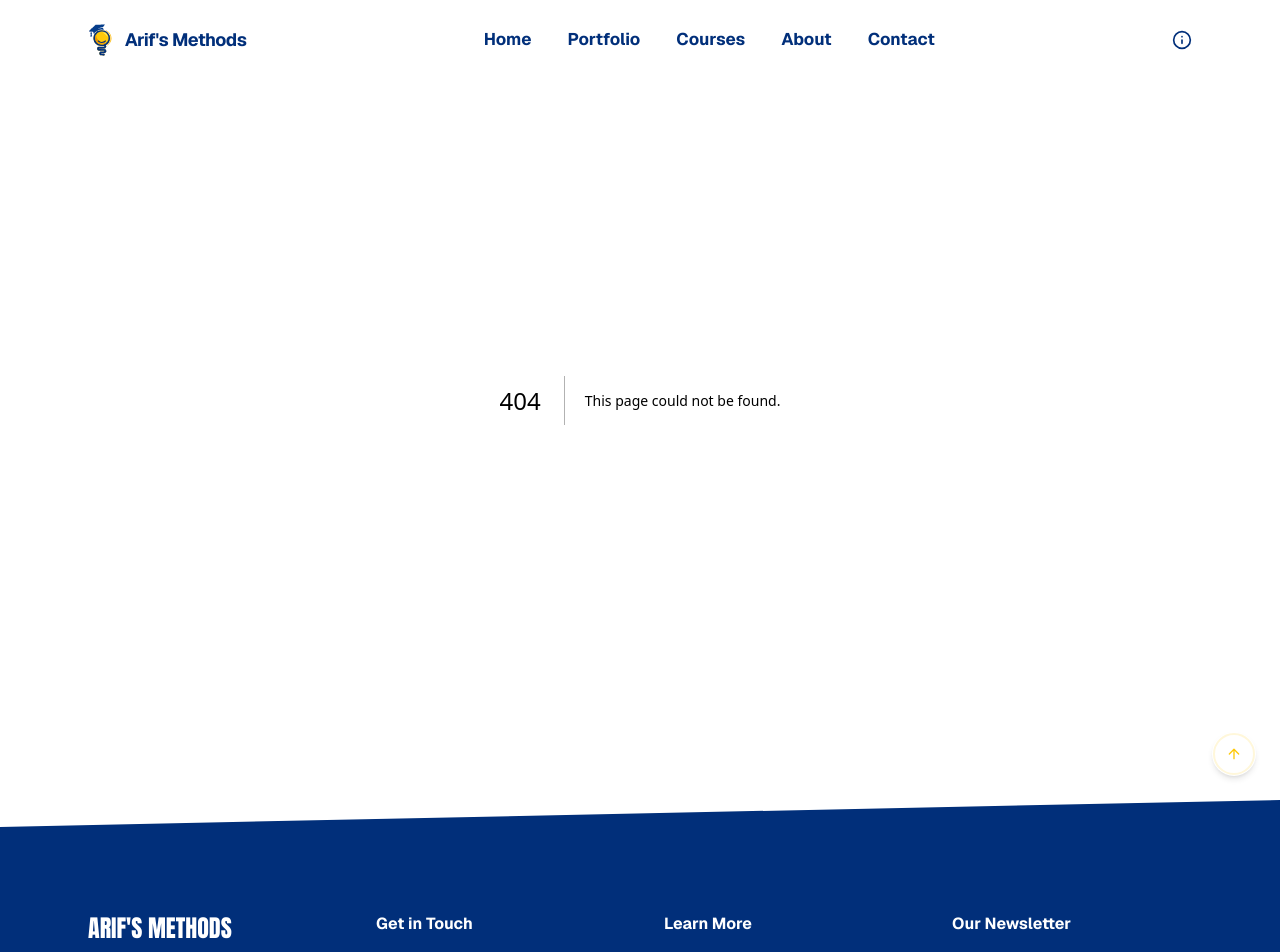
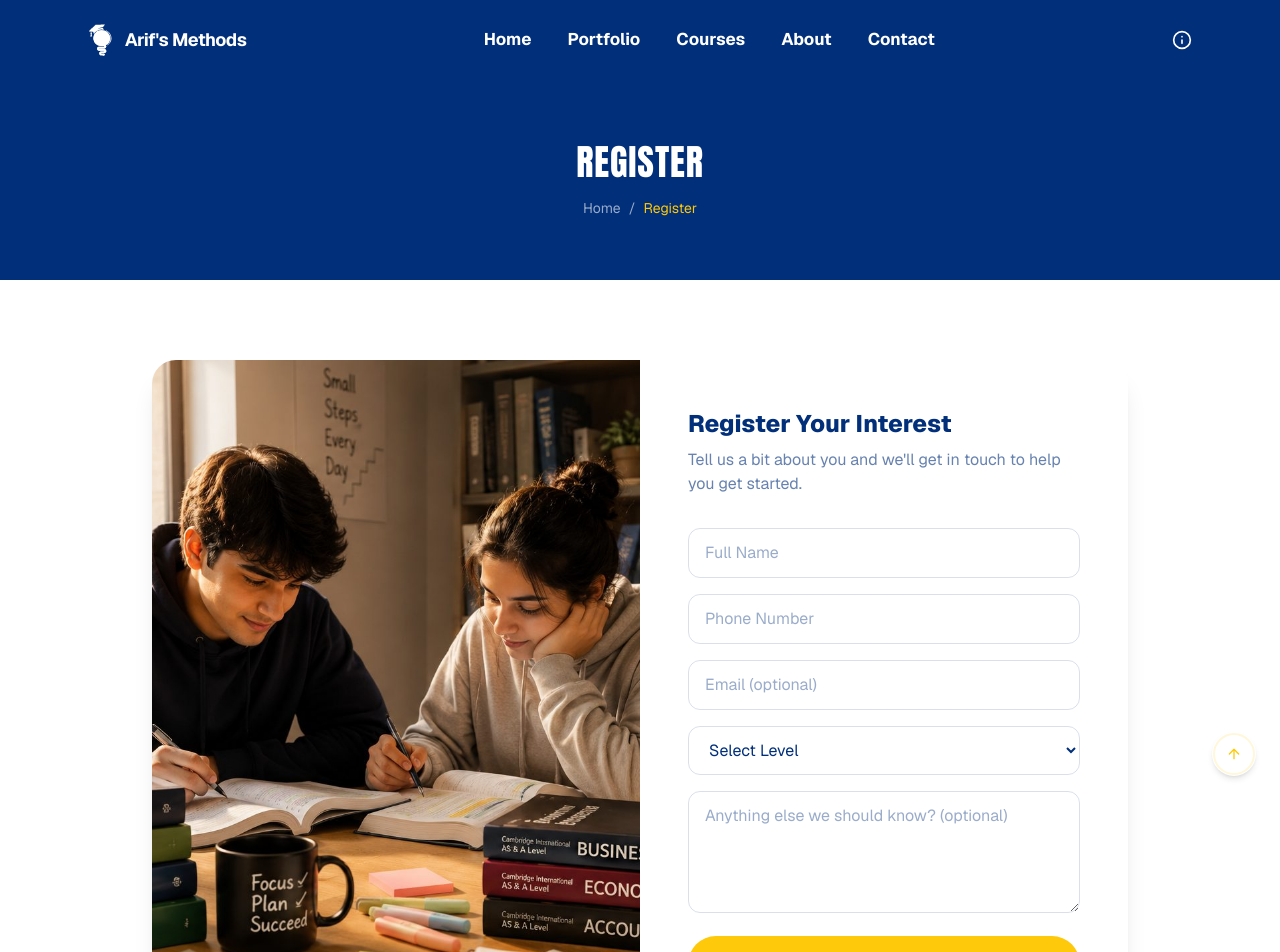
Before and after one commit to saahil004/Arifs-methods-Next-js, a Next.js app: page /register in a window 1280 px wide. Before the commit this address had no page. Shown: the top 952 px of the page. Built offline with nearby package versions, Linux system fonts and the light colour scheme.

Commit message:
loading and 404 added

```diff
--- a/src/app/layout.tsx
+++ b/src/app/layout.tsx
@@ -4,6 +4,7 @@ import "./globals.css";
 import Header from "@/components/layout/header";
 import Footer from "@/components/layout/footer";
 import ScrollToTop from "@/components/layout/scroll-to-top";
+import RouteTransition from "@/components/layout/route-transition";
 import { HeaderThemeProvider } from "@/components/layout/header-theme";
 import { siteConfig } from "@/lib/site-config";
 
@@ -84,6 +85,7 @@ export default function RootLayout({ children }: LayoutProps<"/">) {
         </HeaderThemeProvider>
         <Footer />
         <ScrollToTop />
+        <RouteTransition />
       </body>
     </html>
   );
--- /dev/null
+++ b/src/app/not-found.tsx
@@ -0,0 +1,25 @@
+import type { Metadata } from "next";
+import Link from "next/link";
+
+export const metadata: Metadata = {
+  title: "Page Not Found",
+};
+
+export default function NotFound() {
+  return (
+    <main className="flex min-h-[70vh] flex-col items-center px-6 pt-40 pb-24 text-center">
+      <img src="/logo-icon.svg" alt="" className="h-16 w-16" />
+      <p className="font-display mt-6 text-7xl text-amber sm:text-8xl">404</p>
+      <h1 className="mt-4 text-2xl font-extrabold text-navy sm:text-3xl">Page Not Found</h1>
+      <p className="mt-3 max-w-md text-navy/60">
+        The page you&apos;re looking for doesn&apos;t exist or may have been moved.
+      </p>
+      <Link
+        href="/"
+        className="mt-8 inline-block rounded-full bg-amber px-8 py-4 font-bold text-navy transition-transform duration-200 hover:scale-105 hover:bg-amber/90 active:scale-95"
+      >
+        Back to Home
+      </Link>
+    </main>
+  );
+}
--- /dev/null
+++ b/src/app/register/page.tsx
@@ -0,0 +1,41 @@
+import type { Metadata } from "next";
+import Image from "next/image";
+import PageBanner from "@/components/ui/page-banner";
+import RegisterForm from "./register-form";
+
+export const metadata: Metadata = {
+  title: "Register",
+  description: "Register your interest in Arif's Methods and we'll get in touch with you.",
+};
+
+export default function RegisterPage() {
+  return (
+    <main>
+      <PageBanner title="Register" breadcrumb={[{ label: "Home", href: "/" }, { label: "Register" }]} />
+
+      <section className="mx-auto max-w-5xl px-6 py-20">
+        <div className="grid overflow-hidden rounded-3xl shadow-xl lg:grid-cols-2">
+          <div className="relative hidden min-h-[420px] lg:block">
+            <Image
+              src="/register.jpg"
+              alt="Two students studying together with O & A Level books"
+              fill
+              priority
+              sizes="(min-width: 1024px) 50vw, 0px"
+              className="object-cover"
+            />
+          </div>
+
+          <div className="bg-white p-8 sm:p-12">
+            <h2 className="text-2xl font-extrabold text-navy">Register Your Interest</h2>
+            <p className="mt-2 text-navy/60">
+              Tell us a bit about you and we&apos;ll get in touch to help you get started.
+            </p>
+
+            <RegisterForm />
+          </div>
+        </div>
+      </section>
+    </main>
+  );
+}
--- /dev/null
+++ b/src/app/register/register-form.tsx
@@ -0,0 +1,34 @@
+"use client";
+
+const inputClasses =
+  "w-full rounded-xl border border-navy/15 px-4 py-3 text-navy placeholder:text-navy/40 focus:border-amber focus:outline-none";
+
+export default function RegisterForm() {
+  return (
+    <form className="mt-8 space-y-4" onSubmit={(e) => e.preventDefault()}>
+      <input type="text" name="name" required placeholder="Full Name" className={inputClasses} />
+      <input type="tel" name="phone" required placeholder="Phone Number" className={inputClasses} />
+      <input type="email" name="email" placeholder="Email (optional)" className={inputClasses} />
+      <select name="level" required defaultValue="" className={inputClasses}>
+        <option value="" disabled>
+          Select Level
+        </option>
+        <option value="o-level">O Level</option>
+        <option value="a-level">A Level</option>
+      </select>
+      <textarea
+        name="message"
+        rows={4}
+        placeholder="Anything else we should know? (optional)"
+        className={inputClasses}
+      />
+
+      <button
+        type="submit"
+        className="w-full rounded-full bg-amber px-8 py-4 font-bold text-navy transition-transform duration-200 hover:scale-[1.02] hover:bg-amber/90 active:scale-95"
+      >
+        Register Now
+      </button>
+    </form>
+  );
+}
--- /dev/null
+++ b/src/components/layout/route-transition.tsx
@@ -0,0 +1,94 @@
+"use client";
+
+import { useEffect, useRef, useState } from "react";
+import { usePathname } from "next/navigation";
+import { motion, AnimatePresence } from "framer-motion";
+
+const MIN_VISIBLE_MS = 500;
+
+export default function RouteTransition() {
+  const pathname = usePathname();
+  const [isNavigating, setIsNavigating] = useState(false);
+  const shownAtRef = useRef<number | null>(null);
+  const isNavigatingRef = useRef(false);
+  const hideTimerRef = useRef<ReturnType<typeof setTimeout> | null>(null);
+
+  useEffect(() => {
+    function handleClick(e: MouseEvent) {
+      if (e.defaultPrevented || e.button !== 0 || e.metaKey || e.ctrlKey || e.shiftKey || e.altKey) return;
+      const anchor = (e.target as HTMLElement)?.closest("a");
+      if (!anchor) return;
+      if (anchor.target && anchor.target !== "_self") return;
+      const href = anchor.getAttribute("href");
+      if (!href || href.startsWith("#") || href.startsWith("mailto:") || href.startsWith("tel:")) return;
+
+      let url: URL;
+      try {
+        url = new URL(href, window.location.href);
+      } catch {
+        return;
+      }
+      if (url.origin !== window.location.origin) return;
+      if (url.pathname === window.location.pathname) return;
+
+      shownAtRef.current = Date.now();
+      isNavigatingRef.current = true;
+      setIsNavigating(true);
+    }
+
+    document.addEventListener("click", handleClick, { capture: true });
+    return () => document.removeEventListener("click", handleClick, { capture: true });
+  }, []);
+
+  useEffect(() => {
+    if (!isNavigatingRef.current) return;
+    const elapsed = shownAtRef.current ? Date.now() - shownAtRef.current : 0;
+    const remaining = Math.max(MIN_VISIBLE_MS - elapsed, 0);
+
+    if (hideTimerRef.current) clearTimeout(hideTimerRef.current);
+    hideTimerRef.current = setTimeout(() => {
+      isNavigatingRef.current = false;
+      setIsNavigating(false);
+    }, remaining);
+    // eslint-disable-next-line react-hooks/exhaustive-deps
+  }, [pathname]);
+
+  return (
+    <AnimatePresence>
+      {isNavigating && (
+        <>
+          <motion.div
+            key="bar"
+            initial={{ opacity: 0 }}
+            animate={{ opacity: 1 }}
+            exit={{ opacity: 0 }}
+            className="pointer-events-none fixed inset-x-0 top-0 z-100 h-1 overflow-hidden bg-amber/20"
+          >
+            <motion.div
+              className="h-full bg-amber"
+              initial={{ width: "0%" }}
+              animate={{ width: "90%" }}
+              transition={{ duration: 0.6, ease: "easeOut" }}
+            />
+          </motion.div>
+
+          <motion.div
+            key="badge"
+            initial={{ opacity: 0, scale: 0.5, y: -10 }}
+            animate={{ opacity: 1, scale: 1, y: 0 }}
+            exit={{ opacity: 0, scale: 0.5 }}
+            className="pointer-events-none fixed right-6 top-4 z-100 flex h-9 w-9 items-center justify-center rounded-full bg-white shadow-md"
+          >
+            <motion.img
+              src="/logo-icon.svg"
+              alt=""
+              className="h-5 w-5"
+              animate={{ rotate: 360 }}
+              transition={{ duration: 0.8, repeat: Infinity, ease: "linear" }}
+            />
+          </motion.div>
+        </>
+      )}
+    </AnimatePresence>
+  );
+}
--- /dev/null
+++ b/src/components/ui/page-banner.tsx
@@ -0,0 +1,42 @@
+"use client";
+
+import { useEffect } from "react";
+import Link from "next/link";
+import { useHeaderTheme } from "@/components/layout/header-theme";
+
+export default function PageBanner({
+  title,
+  breadcrumb,
+}: {
+  title: string;
+  breadcrumb: { label: string; href?: string }[];
+}) {
+  const { setOnDarkBanner } = useHeaderTheme();
+
+  useEffect(() => {
+    setOnDarkBanner(true);
+    return () => setOnDarkBanner(false);
+  }, [setOnDarkBanner]);
+
+  return (
+    <section className="flex min-h-[280px] items-center justify-center bg-navy pt-20">
+      <div className="mx-auto max-w-3xl px-6 text-center">
+        <h1 className="font-display text-3xl uppercase tracking-wide text-white sm:text-4xl">{title}</h1>
+        <nav className="mt-4 flex items-center justify-center gap-2 text-sm text-white/60">
+          {breadcrumb.map((crumb, i) => (
+            <span key={crumb.label} className="flex items-center gap-2">
+              {i > 0 && <span>/</span>}
+              {crumb.href ? (
+                <Link href={crumb.href} className="hover:text-amber">
+                  {crumb.label}
+                </Link>
+              ) : (
+                <span className="text-amber">{crumb.label}</span>
+              )}
+            </span>
+          ))}
+        </nav>
+      </div>
+    </section>
+  );
+}
```
Also changed, not shown: public/register.jpg (added).
